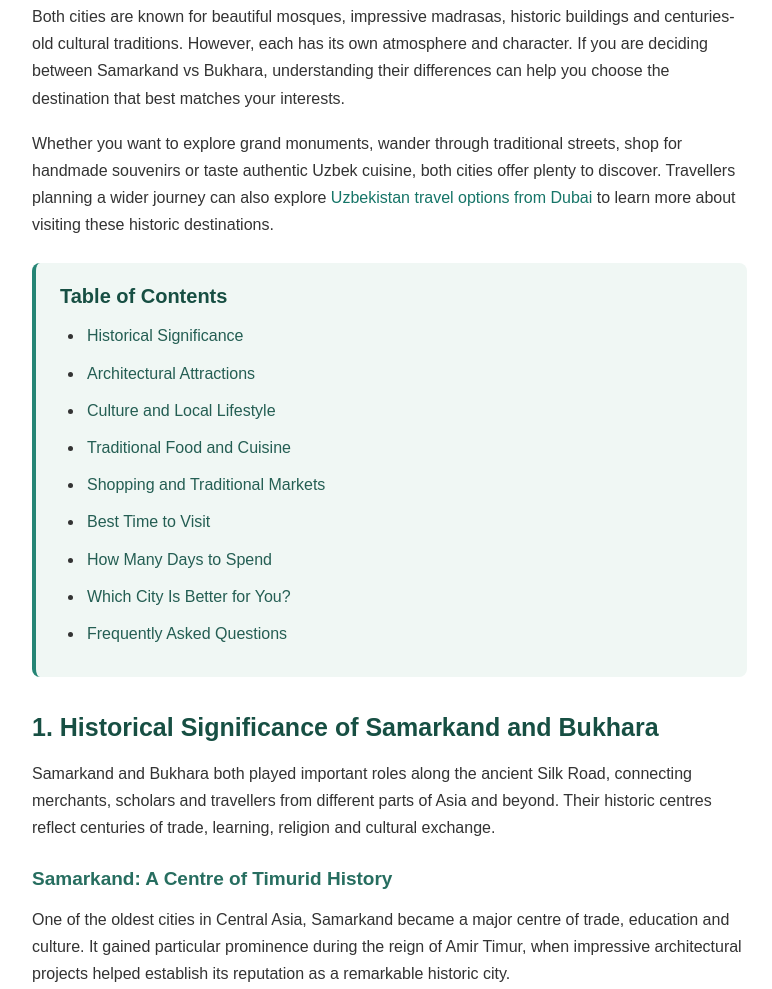
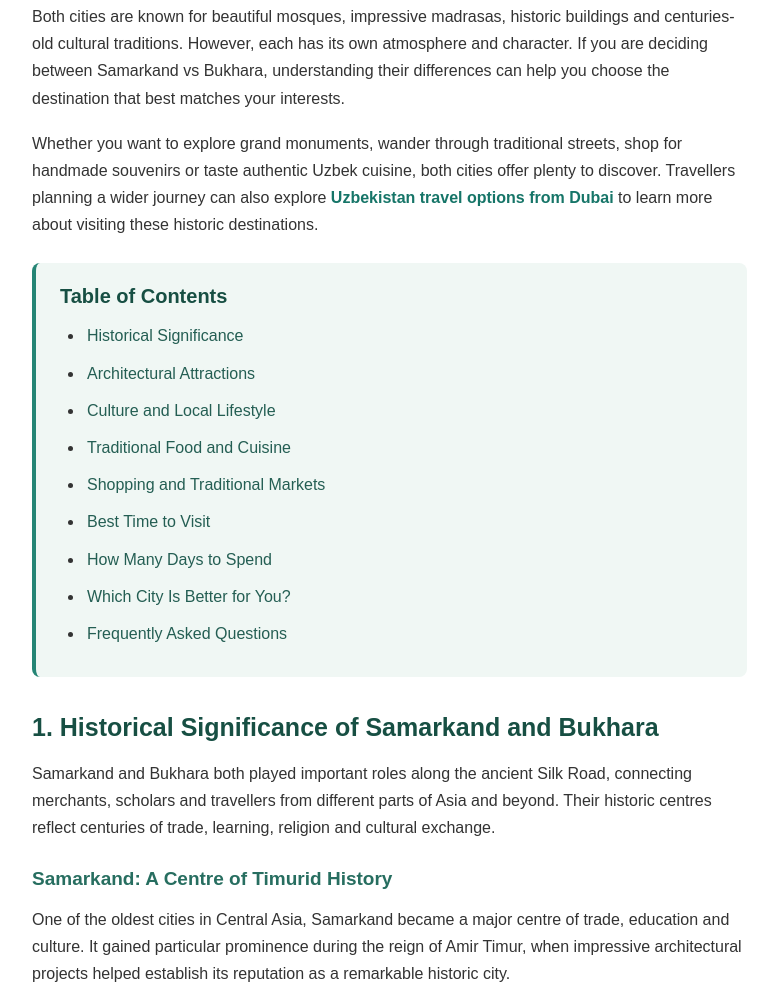
Before and after one commit to nooraliafatima/travelwithnoor, a plain HTML site: page blog/samarkand-vs-bukhara.html in a window 1280 px wide. Shown: the part 983-1972 px from the top of the page, without its empty margins (70-842 px from the left). Drawn offline with Linux system fonts and the light colour scheme.

Commit message:
Update samarkand-vs-bukhara.html

```diff
--- a/blog/samarkand-vs-bukhara.html
+++ b/blog/samarkand-vs-bukhara.html
@@ -347,7 +347,7 @@
         Travellers planning a wider journey can also explore
         <a href="https://www.aroohatours.com/des/uzbekistan-tour-packages-from-dubai"
            target="_blank" rel="noopener noreferrer">
-          Uzbekistan travel options from Dubai
+          <strong>Uzbekistan travel options from Dubai</strong>
         </a>
         to learn more about visiting these historic destinations.
       </p>
```
